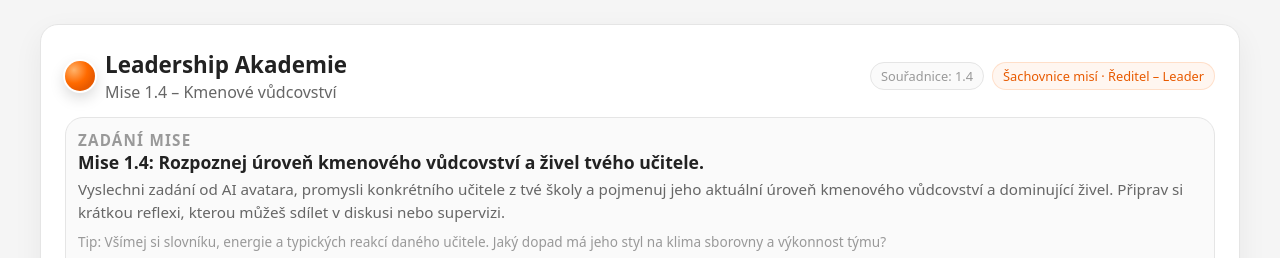
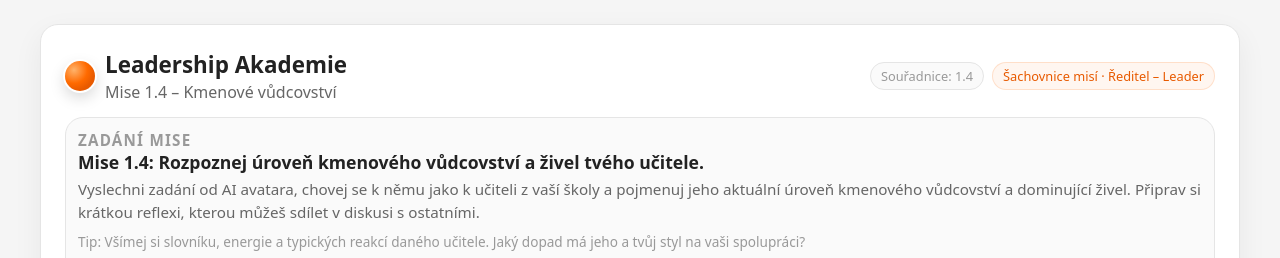
Before and after one commit to aiLeaderMiseHERo/LeadershipAkademie, a plain HTML site: page mise-1-4.html in a window 1280 px wide. Shown: the top 258 px of the page. Drawn offline with Linux system fonts and the light colour scheme; grey boxes are pictures that could not be loaded.

Commit message:
Update mise-1-4.html

```diff
--- a/mise-1-4.html
+++ b/mise-1-4.html
@@ -32,11 +32,11 @@
         <h2 class="panel-title">Zadání mise</h2>
         <div class="mission-name">Mise 1.4: Rozpoznej úroveň kmenového vůdcovství a živel tvého učitele.</div>
         <div class="mission-goal">
-          Vyslechni zadání od AI avatara, promysli konkrétního učitele z tvé školy a pojmenuj jeho aktuální úroveň
-          kmenového vůdcovství a dominující živel. Připrav si krátkou reflexi, kterou můžeš sdílet v diskusi nebo supervizi.
+          Vyslechni zadání od AI avatara, chovej se k němu jako k učiteli z vaší školy a pojmenuj jeho aktuální úroveň
+          kmenového vůdcovství a dominující živel. Připrav si krátkou reflexi, kterou můžeš sdílet v diskusi s ostatními.
         </div>
         <div class="mission-meta">
-          Tip: Všímej si slovníku, energie a typických reakcí daného učitele. Jaký dopad má jeho styl na klima sborovny a výkonnost týmu?
+          Tip: Všímej si slovníku, energie a typických reakcí daného učitele. Jaký dopad má jeho a tvůj styl na vaši spolupráci?
         </div>
 
         <div class="video-container">
```
